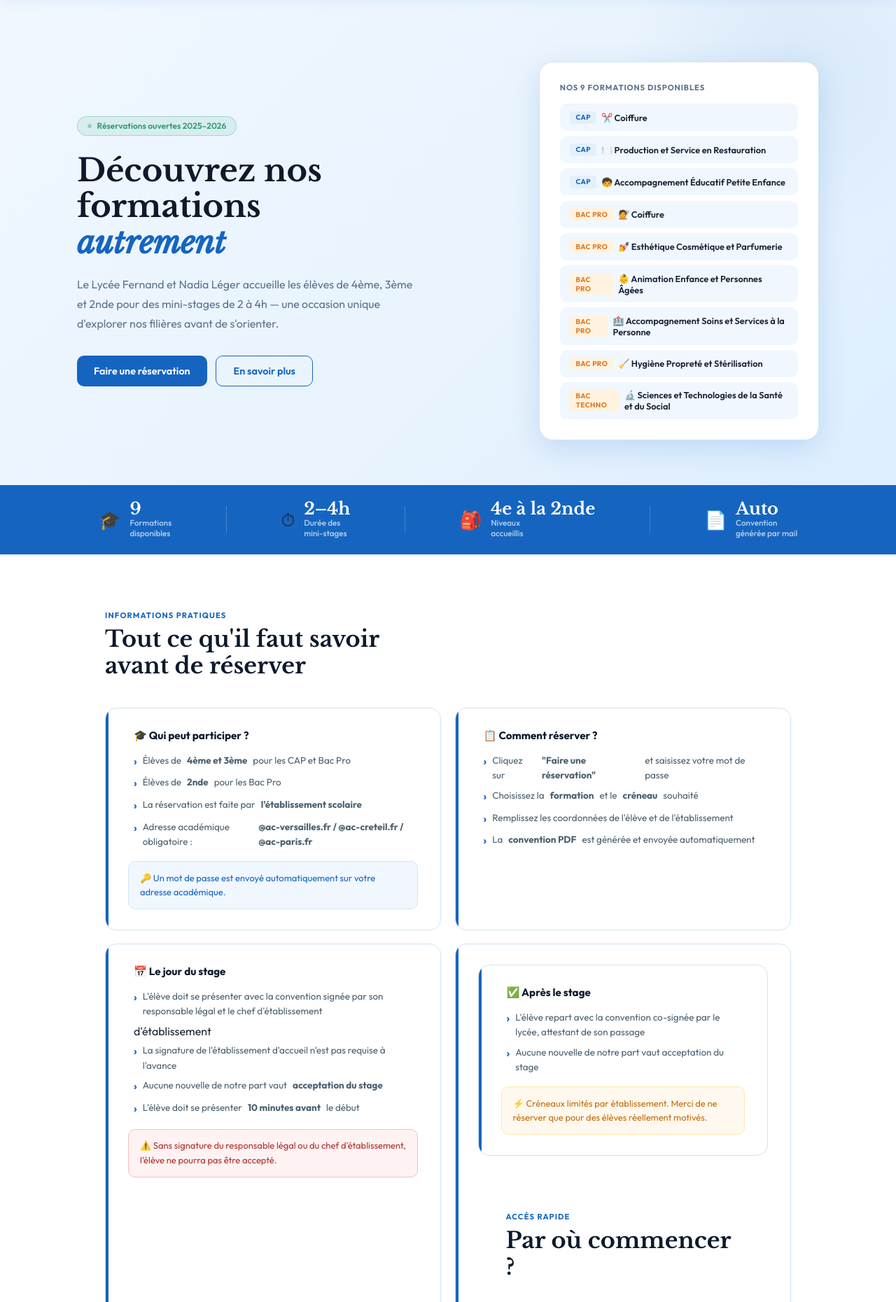
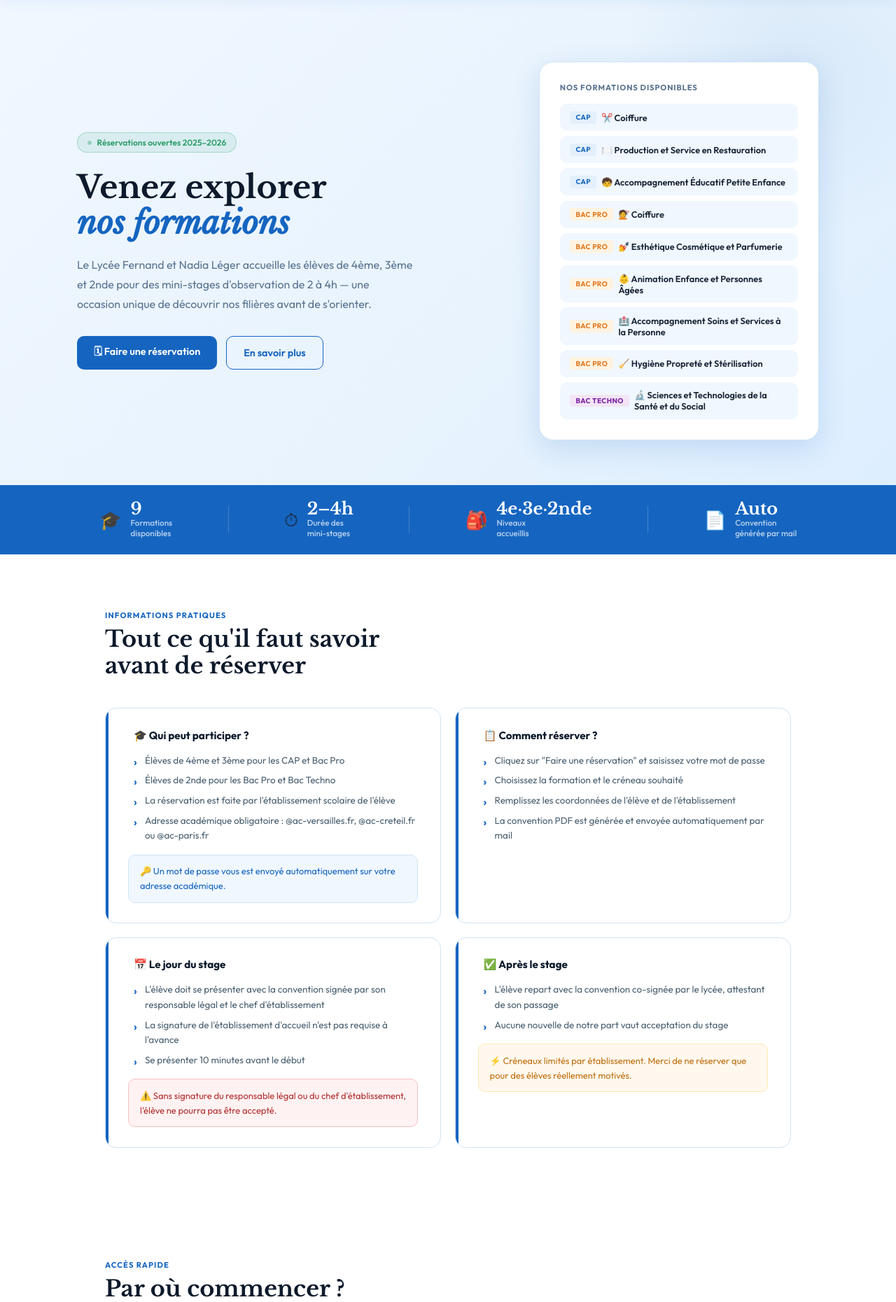
Before and after one commit to jamila-cell210/Fernand-Nadia-L-ger, a Flask app: page / in a window 1280 px wide. Shown: the part 101-1961 px from the top of the page at 70% size. Run offline with Flask 3, Linux system fonts and the light colour scheme.

Commit message:
Update index.html

```diff
--- a/templates/index.html
+++ b/templates/index.html
@@ -16,48 +16,32 @@
 .hero-card{background:#fff;border-radius:20px;box-shadow:var(--sh2);padding:1.8rem;border:1px solid var(--border);animation:fu .7s .2s ease both}
 .hc-title{font-size:.7rem;font-weight:700;letter-spacing:.08em;text-transform:uppercase;color:var(--muted);margin-bottom:1rem}
 .flist{display:flex;flex-direction:column;gap:.45rem}
-.fitem{display:flex;align-items:center;justify-content:space-between;padding:.6rem .85rem;border-radius:10px;background:var(--pale);border:1px solid transparent;transition:all .2s}
+.fitem{display:flex;align-items:center;padding:.6rem .85rem;border-radius:10px;background:var(--pale);border:1px solid transparent;transition:all .2s}
 .fitem:hover{border-color:var(--blue);background:var(--light)}
 .fname{font-size:.8rem;font-weight:600;color:var(--text);display:flex;align-items:center;gap:.45rem}
-.tag{font-size:.63rem;font-weight:700;padding:.15rem .5rem;border-radius:4px;letter-spacing:.04em}
-.tag-cap{background:var(--light);color:var(--blue)}.tag-bac{background:#fff3e0;color:#e07820}
-
+.tag{font-size:.63rem;font-weight:700;padding:.15rem .5rem;border-radius:4px;letter-spacing:.04em;white-space:nowrap}
+.tag-cap{background:var(--light);color:var(--blue)}.tag-bac{background:#fff3e0;color:#e07820}.tag-techno{background:#f3e5f5;color:#7b1fa2}
 .stats-bar{background:var(--blue);padding:1.4rem 2.5rem}
 .stats-inner{max-width:1060px;margin:0 auto;display:flex;align-items:center;justify-content:space-around;gap:1rem;flex-wrap:wrap}
 .stat{display:flex;align-items:center;gap:.8rem}
 .stat-num{font-family:'Libre Baskerville',serif;font-size:1.5rem;font-weight:700;color:#fff;line-height:1}
 .stat-lbl{font-size:.73rem;color:rgba(255,255,255,.7);font-weight:500;line-height:1.3}
 .sdiv{width:1px;height:38px;background:rgba(255,255,255,.2)}
-
 .section{max-width:1060px;margin:0 auto;padding:5rem 2.5rem}
 .sec-tag{font-size:.7rem;font-weight:700;letter-spacing:.1em;text-transform:uppercase;color:var(--blue);display:block;margin-bottom:.5rem}
 .sec-title{font-family:'Libre Baskerville',serif;font-size:clamp(1.6rem,2.5vw,2.2rem);font-weight:700;color:var(--dark);line-height:1.2;margin-bottom:2.5rem}
-
 .info-grid{display:grid;grid-template-columns:1fr 1fr;gap:1.2rem}
 .icard{background:#fff;border:1.5px solid var(--border);border-radius:16px;padding:1.8rem 2rem;transition:all .25s;position:relative;overflow:hidden}
 .icard:hover{border-color:var(--blue);box-shadow:var(--sh);transform:translateY(-2px)}
 .icard::before{content:'';position:absolute;top:0;left:0;width:4px;height:100%;background:var(--blue);border-radius:16px 0 0 16px}
 .icard h3{font-size:.95rem;font-weight:700;color:var(--dark);margin-bottom:1rem;padding-left:.5rem;display:flex;align-items:center;gap:.5rem}
 .icard ul{list-style:none;display:flex;flex-direction:column;gap:.45rem;padding-left:.5rem}
-.icard ul li{font-size:.84rem;line-height:1.6;color:#4a6070;display:flex;align-items:flex-start;gap:.5rem}
-.icard ul li::before{content:'›';color:var(--blue);font-size:1rem;font-weight:700;flex-shrink:0;margin-top:-1px}
+.icard ul li{font-size:.84rem;line-height:1.6;color:#4a6070;padding-left:1rem;position:relative}
+.icard ul li::before{content:'›';color:var(--blue);font-size:1rem;font-weight:700;position:absolute;left:0;top:0}
 .callout{margin-top:1rem;padding:.8rem 1rem;border-radius:10px;font-size:.81rem;line-height:1.6}
 .c-blue{background:var(--pale);color:var(--blue);border:1px solid var(--border)}
 .c-orange{background:#fff8ee;color:#c07010;border:1px solid #fde8b0}
 .c-red{background:#fff2f2;color:#b03030;border:1px solid #f5c0c0}
-
-.f-section{background:var(--pale);padding:5rem 2.5rem}
-.f-inner{max-width:1060px;margin:0 auto}
-.f-grid{display:grid;grid-template-columns:repeat(3,1fr);gap:1rem;margin-top:2.5rem}
-.fcard{background:#fff;border:1.5px solid var(--border);border-radius:14px;padding:1.3rem 1.4rem;transition:all .25s}
-.fcard:hover{border-color:var(--blue);box-shadow:var(--sh);transform:translateY(-3px)}
-.fcard-top{display:flex;align-items:flex-start;justify-content:space-between;margin-bottom:.7rem}
-.femoji{font-size:1.7rem}
-.fbadge{font-size:.63rem;font-weight:700;padding:.2rem .55rem;border-radius:5px;letter-spacing:.04em}
-.fb-cap{background:var(--light);color:var(--blue)}.fb-bac{background:#fff3e0;color:#d07010}
-.fcard-name{font-size:.87rem;font-weight:700;color:var(--dark);line-height:1.3;margin-bottom:.3rem}
-.fcard-level{font-size:.73rem;color:var(--muted)}
-
 .actions-section{max-width:1060px;margin:0 auto;padding:5rem 2.5rem}
 .actions-grid{display:grid;grid-template-columns:repeat(3,1fr);gap:1.2rem;margin-top:2.5rem}
 .acard{border-radius:16px;padding:2rem 1.8rem;display:flex;flex-direction:column;border:1.5px solid var(--border);text-decoration:none;color:inherit;transition:all .25s;background:#fff;cursor:pointer}
@@ -71,7 +55,6 @@
 .adesc{font-size:.82rem;line-height:1.65;color:var(--muted);flex:1;margin-bottom:1.4rem}
 .abtn{display:inline-flex;align-items:center;gap:.4rem;font-size:.79rem;font-weight:600;color:var(--blue);border:1.5px solid var(--blue);border-radius:8px;padding:.5rem .95rem;background:var(--pale);transition:all .2s;cursor:pointer;width:fit-content;text-decoration:none;font-family:'Outfit',sans-serif}
 .abtn:hover{background:var(--blue);color:#fff}
-
 .overlay{display:none;position:fixed;inset:0;background:rgba(13,26,43,.6);backdrop-filter:blur(8px);z-index:1000;align-items:center;justify-content:center}
 .overlay.open{display:flex}
 .modal{background:#fff;border-radius:20px;padding:2.5rem;width:90%;max-width:430px;box-shadow:0 24px 64px rgba(0,0,0,.2);animation:pop .3s cubic-bezier(.34,1.56,.64,1)}
@@ -89,30 +72,30 @@
 .mcancel:hover{border-color:#a0b4c5;color:var(--text)}
 .mdp-link{display:block;text-align:center;margin-top:1rem;font-size:.79rem;color:var(--blue);text-decoration:none}
 .mdp-link:hover{text-decoration:underline}
-
-@media(max-width:900px){.hero-inner{grid-template-columns:1fr}.hero-card{display:none}.info-grid,.f-grid,.actions-grid{grid-template-columns:1fr 1fr}.sdiv{display:none}}
-@media(max-width:600px){.hero,.section,.actions-section{padding-left:1.2rem;padding-right:1.2rem}.f-section{padding-left:1.2rem;padding-right:1.2rem}.f-grid,.info-grid,.actions-grid{grid-template-columns:1fr}.hero-ctas{flex-direction:column}}
+@media(max-width:900px){.hero-inner{grid-template-columns:1fr}.hero-card{display:none}.info-grid,.actions-grid{grid-template-columns:1fr 1fr}.sdiv{display:none}}
+@media(max-width:600px){.hero,.section,.actions-section{padding-left:1.2rem;padding-right:1.2rem}.info-grid,.actions-grid{grid-template-columns:1fr}.hero-ctas{flex-direction:column}}
 </style>
 {% endblock %}
+
 {% block content %}
 <section class="hero">
   <div class="hero-inner">
     <div>
       <div class="badge"><div class="dot"></div> Réservations ouvertes 2025–2026</div>
-   <h1>Découvrez nos<br>formations<br><em>autrement</em></h1>
-      <p class="desc">Le Lycée Fernand et Nadia Léger accueille les élèves de 4ème, 3ème et 2nde pour des mini-stages de 2 à 4h — une occasion unique d'explorer nos filières avant de s'orienter.</p>
+      <h1>Venez explorer<br><em>nos formations</em></h1>
+      <p class="desc">Le Lycée Fernand et Nadia Léger accueille les élèves de 4ème, 3ème et 2nde pour des mini-stages d'observation de 2 à 4h — une occasion unique de découvrir nos filières avant de s'orienter.</p>
       <div class="hero-ctas">
-        <button class="btn-primary" onclick="openModal()"> Faire une réservation</button>
+        <button class="btn-primary" onclick="openModal()">🗓 Faire une réservation</button>
         <a href="#infos" class="btn-outline">En savoir plus</a>
       </div>
     </div>
     <div class="hero-card">
-      <div class="hc-title">Nos 9 formations disponibles</div>
+      <div class="hc-title">Nos formations disponibles</div>
       <div class="flist">
         {% for f in formations %}
         <div class="fitem">
           <span class="fname">
-            <span class="tag {{'tag-cap' if f.niveau=='CAP' else 'tag-bac'}}">{{f.niveau}}</span>
+            <span class="tag {{'tag-cap' if f.niveau=='CAP' else ('tag-techno' if f.niveau=='BAC TECHNO' else 'tag-bac')}}">{{f.niveau}}</span>
             {{f.emoji}} {{f.nom}}
           </span>
         </div>
@@ -128,7 +111,7 @@
     <div class="sdiv"></div>
     <div class="stat"><span style="font-size:1.6rem">⏱</span><div><div class="stat-num">2–4h</div><div class="stat-lbl">Durée des<br>mini-stages</div></div></div>
     <div class="sdiv"></div>
-    <div class="stat"><span style="font-size:1.6rem">🎒</span><div><div class="stat-num">4e à la 2nde</div><div class="stat-lbl">Niveaux<br>accueillis</div></div></div>
+    <div class="stat"><span style="font-size:1.6rem">🎒</span><div><div class="stat-num">4e·3e·2nde</div><div class="stat-lbl">Niveaux<br>accueillis</div></div></div>
     <div class="sdiv"></div>
     <div class="stat"><span style="font-size:1.6rem">📄</span><div><div class="stat-num">Auto</div><div class="stat-lbl">Convention<br>générée par mail</div></div></div>
   </div>
@@ -138,36 +121,38 @@
   <span class="sec-tag">Informations pratiques</span>
   <h2 class="sec-title">Tout ce qu'il faut savoir<br>avant de réserver</h2>
   <div class="info-grid">
+
     <div class="icard">
       <h3>🎓 Qui peut participer ?</h3>
       <ul>
-        <li>Élèves de <strong>4ème et 3ème</strong> pour les CAP et Bac Pro</li>
-        <li>Élèves de <strong>2nde</strong> pour les Bac Pro</li>
-        <li>La réservation est faite par <strong>l'établissement scolaire</strong></li>
-        <li>Adresse académique obligatoire :<br><strong>@ac-versailles.fr / @ac-creteil.fr / @ac-paris.fr</strong></li>
+        <li>Élèves de 4ème et 3ème pour les CAP et Bac Pro</li>
+        <li>Élèves de 2nde pour les Bac Pro et Bac Techno</li>
+        <li>La réservation est faite par l'établissement scolaire de l'élève</li>
+        <li>Adresse académique obligatoire : @ac-versailles.fr, @ac-creteil.fr ou @ac-paris.fr</li>
       </ul>
-      <div class="callout c-blue">🔑 Un mot de passe est envoyé automatiquement sur votre adresse académique.</div>
+      <div class="callout c-blue">🔑 Un mot de passe vous est envoyé automatiquement sur votre adresse académique.</div>
     </div>
+
     <div class="icard">
       <h3>📋 Comment réserver ?</h3>
       <ul>
-        <li>Cliquez sur <strong>"Faire une réservation"</strong> et saisissez votre mot de passe</li>
-        <li>Choisissez la <strong>formation</strong> et le <strong>créneau</strong> souhaité</li>
+        <li>Cliquez sur "Faire une réservation" et saisissez votre mot de passe</li>
+        <li>Choisissez la formation et le créneau souhaité</li>
         <li>Remplissez les coordonnées de l'élève et de l'établissement</li>
-        <li>La <strong>convention PDF</strong> est générée et envoyée automatiquement</li>
+        <li>La convention PDF est générée et envoyée automatiquement par mail</li>
       </ul>
     </div>
+
     <div class="icard">
       <h3>📅 Le jour du stage</h3>
       <ul>
-      <li>L'élève doit se présenter avec la convention signée par son responsable légal et le chef d'établissement</li>d'établissement</strong></li>
+        <li>L'élève doit se présenter avec la convention signée par son responsable légal et le chef d'établissement</li>
         <li>La signature de l'établissement d'accueil n'est pas requise à l'avance</li>
-        <li>Aucune nouvelle de notre part vaut <strong>acceptation du stage</strong></li>
-        <li>L'élève doit se présenter <strong>10 minutes avant</strong> le début</li>
+        <li>Se présenter 10 minutes avant le début</li>
       </ul>
       <div class="callout c-red">⚠️ Sans signature du responsable légal ou du chef d'établissement, l'élève ne pourra pas être accepté.</div>
     </div>
-    <div class="icard">
+
     <div class="icard">
       <h3>✅ Après le stage</h3>
       <ul>
@@ -177,12 +162,15 @@
       <div class="callout c-orange">⚡ Créneaux limités par établissement. Merci de ne réserver que pour des élèves réellement motivés.</div>
     </div>
 
+  </div>
+</section>
+
 <section class="actions-section">
   <span class="sec-tag">Accès rapide</span>
   <h2 class="sec-title">Par où commencer ?</h2>
   <div class="actions-grid">
     <div class="acard feat" onclick="openModal()">
-      <div class="aicon">🗓️</div>
+      <div class="aicon">🗓</div>
       <div class="atitle">Faire une réservation</div>
       <p class="adesc">Réservez un mini-stage pour un élève. Accès réservé aux établissements avec adresse académique.</p>
       <button class="abtn">Accéder →</button>
@@ -190,7 +178,7 @@
     <a class="acard" href="/demander-mdp">
       <div class="aicon">🔑</div>
       <div class="atitle">Recevoir le mot de passe</div>
-      <p class="adesc">Recevez votre mot de passe en 1 minute sur votre adresse @ac-versailles.fr / @ac-creteil.fr / @ac-paris.fr.</p>
+      <p class="adesc">Recevez votre mot de passe en 1 minute sur votre adresse @ac-versailles.fr, @ac-creteil.fr ou @ac-paris.fr.</p>
       <span class="abtn">Demander →</span>
     </a>
     <a class="acard" href="/gerer">
@@ -217,10 +205,11 @@
   </div>
 </div>
 {% endblock %}
+
 {% block extra_js %}
 <script>
 const obs = new IntersectionObserver(entries=>{entries.forEach(e=>{if(e.isIntersecting){e.target.style.opacity='1';e.target.style.transform='translateY(0)'}})},{threshold:.1});
-document.querySelectorAll('.icard,.fcard,.acard,.stat').forEach(el=>{el.style.opacity='0';el.style.transform='translateY(20px)';el.style.transition='opacity .5s ease,transform .5s ease';obs.observe(el)});
+document.querySelectorAll('.icard,.acard,.stat').forEach(el=>{el.style.opacity='0';el.style.transform='translateY(20px)';el.style.transition='opacity .5s ease,transform .5s ease';obs.observe(el)});
 function openModal(){document.getElementById('modal').classList.add('open');setTimeout(()=>document.getElementById('pwd').focus(),100)}
 function closeModal(){document.getElementById('modal').classList.remove('open');document.getElementById('pwd').value='';document.getElementById('merr').style.display='none'}
 function submitPwd(){const p=document.getElementById('pwd').value.trim();if(!p)return;window.location.href=`/reservation?pwd=${encodeURIComponent(p)}`}
```
Lines whose indentation alone changed are shown as unchanged.
